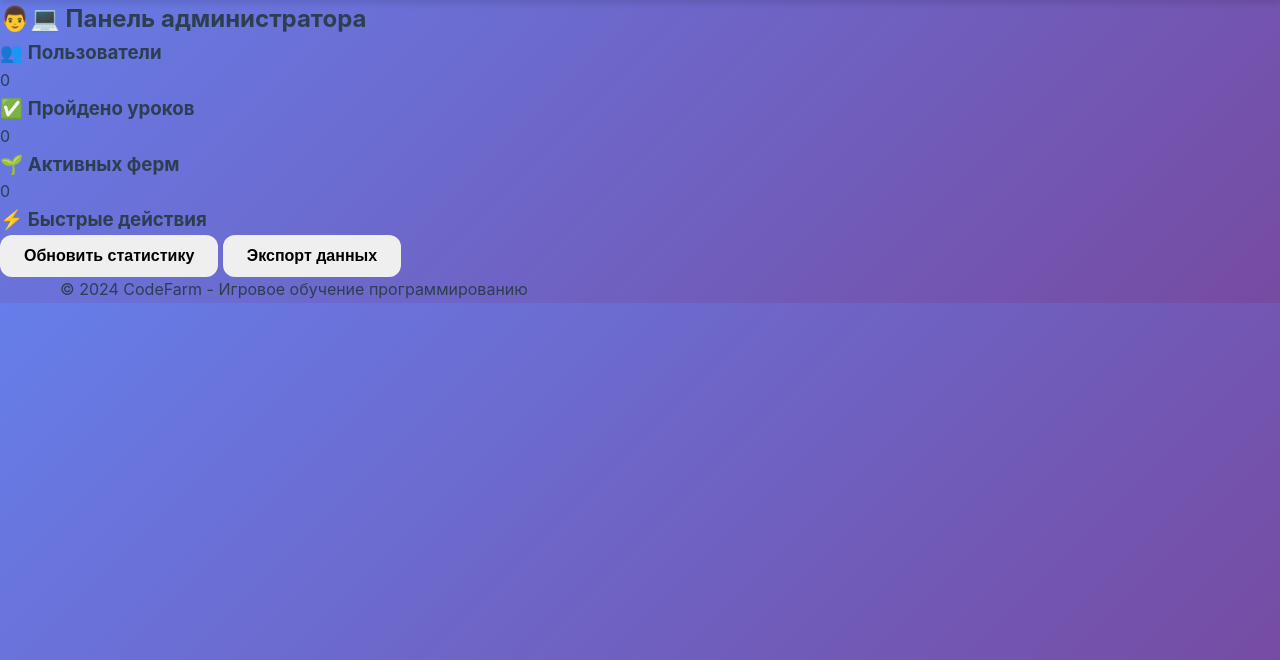
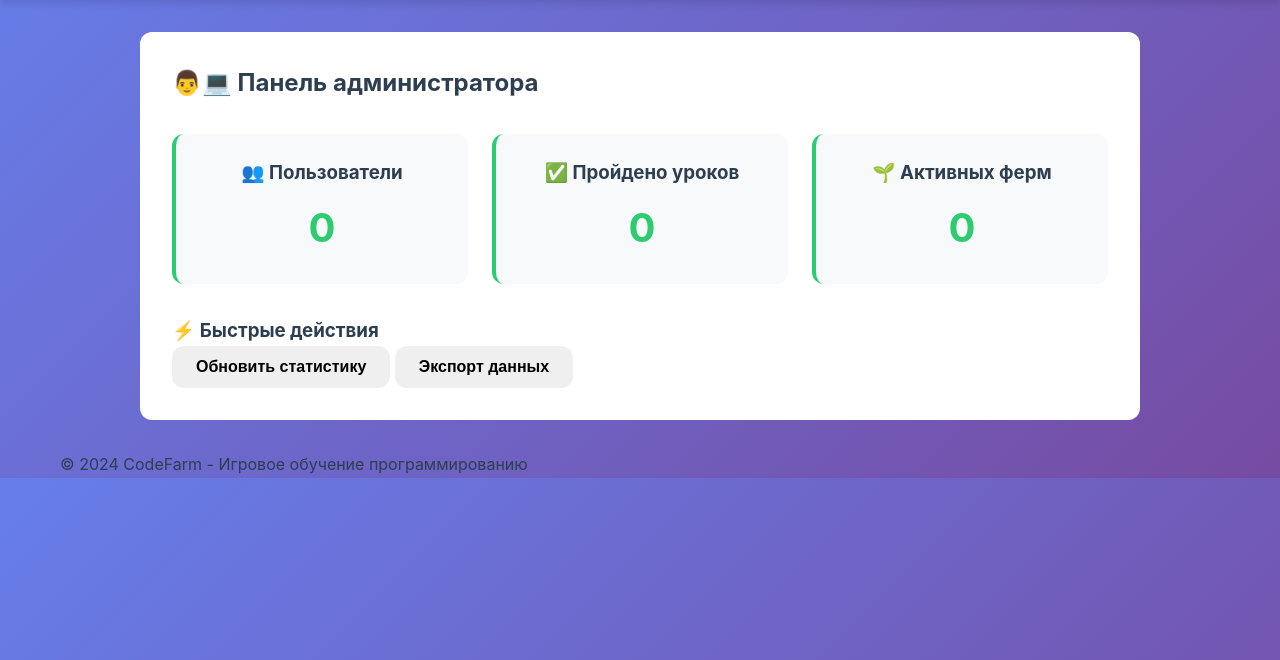
Before and after one commit to sergeynikishin555123123-lab/ITProgrammistingBot, a FastAPI app: page /admin in a window 1280 px wide. Shown: the part 78-738 px from the top of the page. Run offline with FastAPI, Linux system fonts and the light colour scheme; data that the repository does not hold is empty; parts of the project's set-up code (start-up, migrations or seed data) failed here and were passed over.

Commit message:
Update style.css

```diff
--- a/static/css/style.css
+++ b/static/css/style.css
@@ -154,3 +154,134 @@ body {
     border-radius: var(--border-radius);
     font-size: 1rem;
     font-weight: 600;
+    cursor: pointer;
+    transition: all 0.3s;
+    text-decoration: none;
+    display: inline-block;
+    text-align: center;
+}
+
+.btn-primary {
+    background: var(--primary-color);
+    color: white;
+}
+
+.btn-primary:hover {
+    background: #27ae60;
+    transform: translateY(-2px);
+}
+
+.btn-secondary {
+    background: var(--secondary-color);
+    color: white;
+}
+
+.btn-run {
+    background: #f39c12;
+    color: white;
+}
+
+.btn-submit {
+    background: var(--primary-color);
+    color: white;
+}
+
+/* 🏠 Ферма */
+.farm-container {
+    perspective: 1000px;
+}
+
+.farm-field {
+    display: inline-block;
+    border: 3px solid #8b4513;
+    background: #90ee90;
+    padding: 10px;
+    border-radius: 8px;
+    transform: rotateX(10deg);
+    box-shadow: 0 10px 20px rgba(0,0,0,0.2);
+}
+
+.farm-row {
+    display: flex;
+}
+
+.farm-cell {
+    width: 30px;
+    height: 30px;
+    display: flex;
+    align-items: center;
+    justify-content: center;
+    font-size: 20px;
+    border: 1px solid rgba(139, 69, 19, 0.3);
+    transition: all 0.3s;
+}
+
+.farm-cell:hover {
+    transform: scale(1.1);
+    z-index: 10;
+}
+
+/* 👨💻 Админка */
+.admin-container {
+    background: white;
+    padding: 2rem;
+    border-radius: var(--border-radius);
+    margin: 2rem auto;
+    max-width: 1000px;
+}
+
+.stats-grid {
+    display: grid;
+    grid-template-columns: repeat(auto-fit, minmax(200px, 1fr));
+    gap: 1.5rem;
+    margin: 2rem 0;
+}
+
+.stat-card {
+    background: var(--background-color);
+    padding: 1.5rem;
+    border-radius: var(--border-radius);
+    text-align: center;
+    border-left: 4px solid var(--primary-color);
+}
+
+.stat-number {
+    font-size: 2.5rem;
+    font-weight: bold;
+    color: var(--primary-color);
+    margin-top: 0.5rem;
+}
+
+/* 📱 Адаптивность */
+@media (max-width: 768px) {
+    .lesson-container {
+        grid-template-columns: 1fr;
+    }
+
+    .hero h2 {
+        font-size: 2rem;
+    }
+
+    .features {
+        grid-template-columns: 1fr;
+    }
+}
+
+/* 🎪 Анимации */
+@keyframes fadeIn {
+    from { opacity: 0; transform: translateY(20px); }
+    to { opacity: 1; transform: translateY(0); }
+}
+
+.fade-in {
+    animation: fadeIn 0.6s ease-out;
+}
+
+.farm-updated {
+    background: var(--primary-color);
+    color: white;
+    padding: 1rem;
+    border-radius: var(--border-radius);
+    text-align: center;
+    animation: fadeIn 0.6s ease-out;
+}
```
